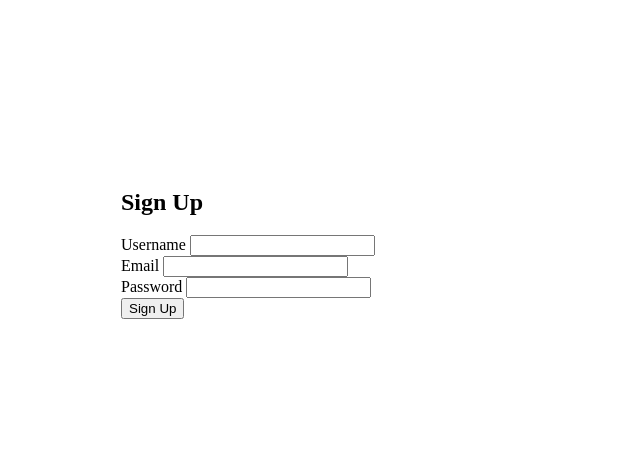
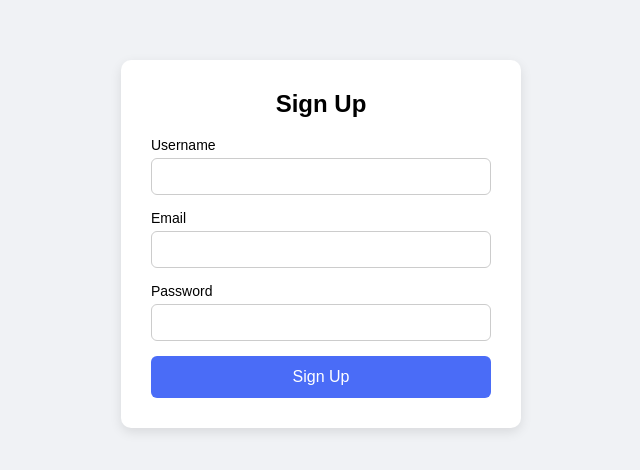
Before and after one commit to kylcrdn/pure-java-authentication, a plain HTML site: page frontend/sign_up.html in a window 1280 px wide. Shown: the part 156-626 px from the top of the page, without its empty margins (319-959 px from the left). Drawn offline with Linux system fonts and the light colour scheme.

Commit message:
style added

```diff
--- a/frontend/sign_up.css
+++ b/frontend/sign_up.css
@@ -1,11 +1,66 @@
+* {
+  box-sizing: border-box;
+}
+
 body {
   margin: 0;
   min-height: 100vh;
   display: flex;
-  justify-content: center; /* horizontal */
-  align-items: center;     /* vertical */
+  justify-content: center;
+  align-items: center;
+  font-family: Arial, sans-serif;
+  background: #f0f2f5;
 }
 
 .container {
-    width: 400px;
+  width: 400px;
 }
+
+.sign-up-form {
+  background: white;
+  padding: 30px;
+  border-radius: 10px;
+  box-shadow: 0 4px 12px rgba(0, 0, 0, 0.1);
+}
+
+.sign-up-form h2 {
+  margin-top: 0;
+  text-align: center;
+}
+
+.form-group {
+  margin-bottom: 15px;
+}
+
+.form-group label {
+  display: block;
+  margin-bottom: 5px;
+  font-size: 14px;
+}
+
+.form-group input {
+  width: 100%;
+  padding: 10px;
+  border: 1px solid #ccc;
+  border-radius: 6px;
+}
+
+.form-group input:focus {
+  outline: none;
+  border-color: #4a6cf7;
+}
+
+button {
+  width: 100%;
+  padding: 12px;
+  border: none;
+  border-radius: 6px;
+  background: #4a6cf7;
+  color: white;
+  font-size: 16px;
+  cursor: pointer;
+}
+
+button:hover {
+  background: #3a5ae0;
+}
```
